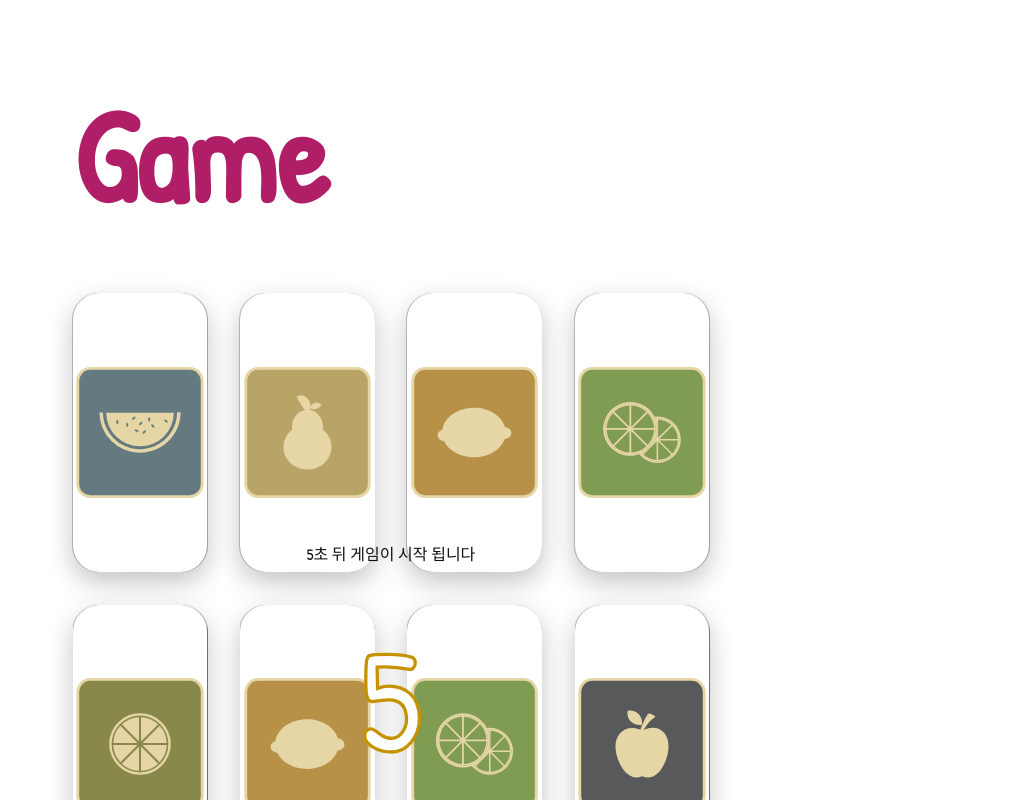
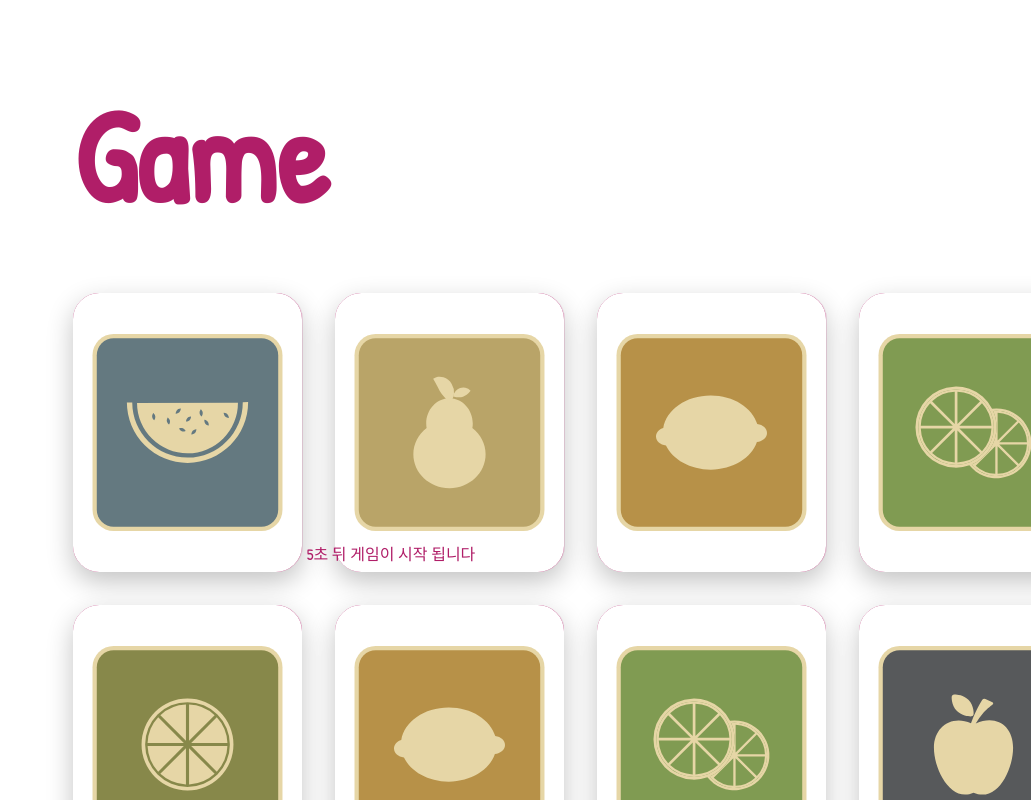
Before and after one commit to chuhongkyu/Card, a Next.js app: page /home/game in a window 1280 px wide. Shown: the whole page, without its empty margins (249-1280 px from the left). Built offline with nearby package versions, Linux system fonts and the light colour scheme.

Commit message:
Add Menu

```diff
--- a/components/Fruit.tsx
+++ b/components/Fruit.tsx
@@ -52,6 +52,7 @@ const Fruit = ({ index, clear, state, fail}:Ifruit) =>{
                             <img src={frontList[index]} alt={index+""} />
                         </div>
                         <div className={styles.__back}>
+                            <div className={styles.__box}></div>
                         </div>
                     </motion.div>
                 )
--- a/components/InfoTime.tsx
+++ b/components/InfoTime.tsx
@@ -12,6 +12,7 @@ export default function InfoTime (){
           <motion.div
             className={styles.count_div}
             animate={{
+              y:["0%", "-20%","-40%","-60%","-80%","-100%"],
               transition: { delay: 0.5, duration: 5, type: "spring" },
             }}
           >
--- a/components/Menu.tsx
+++ b/components/Menu.tsx
@@ -1,3 +1,4 @@
+import { motion } from "framer-motion"
 import { useRouter } from "next/router"
 import styles from "styles/Game.module.scss"
 
@@ -11,15 +12,22 @@ export default function Menu({min,sec,func}:Iprop) {
     const router = useRouter()
 
     const reStart = () =>{
-      router.push('home/')
+      router.push('/home')
     }
     return(
-        <div id={styles.Menu}>
-            <h1>종료</h1>
-            <p>{min}:{sec}</p>
-            <span onClick={reStart}>처음으로</span>
-            <span onClick={func}>다시시작</span>
-        </div>
+        <motion.div
+            id={styles.Menu}
+            initial={{y:0}}
+            animate={{y:[500, 0], scaleY:[0.6,1], opacity:[0,1]}}
+        >
+            <div className={styles.mask}></div>
+            <div className={styles.info}>
+                <h1>Game Over</h1>
+                <p>Score {min}:{sec}</p>
+                <span onClick={reStart}>Home !</span>
+                <span onClick={func}>ReStart !</span>
+            </div>
+        </motion.div>
 
     )
 }
--- a/pages/home/game.tsx
+++ b/pages/home/game.tsx
@@ -349,7 +349,8 @@ export default function Game() {
 
   //다시 시작
   const reStart = () => {
-    setStart(false);
+    setStart(true);
+    setGame(false)
     setMenu(false);
     reset();
     setTimer(false);
@@ -375,7 +376,7 @@ export default function Game() {
     <Layout>
         <motion.div id={styles.game_section}>
             <h1 className={styles.title}>Game</h1>
-            <motion.div
+            {start ? <motion.div
               className={styles.container}
               style={game ? {}:{pointerEvents: "none"}}
             >
@@ -398,13 +399,13 @@ export default function Game() {
                         )
                     })
                 }
-            </motion.div>
+            </motion.div> : null}
         </motion.div>
         {timer ?
           <Clock minute={minuteTime} second={secondTime} />:
           <InfoTime />
         }
-        {menu ? <Menu min={minuteTime} sec={secondTime} func={() => setStart(!start)} />: null }
+        {menu ? <Menu min={minuteTime} sec={secondTime} func={reStart} />: null }
     </Layout>
   )
 }
--- a/pages/home/index.tsx
+++ b/pages/home/index.tsx
@@ -22,8 +22,8 @@ export default function Home() {
         </div>
       </div>
       <div className={styles.btn_group}>
-        <span className={styles.btn_start} onClick={onStart}>start</span>
-        <span className={styles.btn_tutorial}>tutorial</span>
+        <span className={styles.btn_start} onClick={onStart}>start !</span>
+        <span className={styles.btn_tutorial}>tutorial !</span>
       </div>
     </Layout>
   )
--- a/styles/Game.module.scss
+++ b/styles/Game.module.scss
@@ -23,6 +23,8 @@
             grid-column: span 1;
             position: relative;
             backface-visibility: hidden;
+            box-shadow: rgba(0, 0, 0, 0.24) 0 __vw(3) __vw(8);
+            border-radius: __vw(8);
                 .__front{
                     width: 100%;
                     height: 100%;
@@ -36,19 +38,29 @@
                     flex-direction: column;
                     background-color: white;
                     border-radius: __vw(8);
-                    box-shadow: rgba(0, 0, 0, 0.24) 0 __vw(3) __vw(8);
                     img{
-                        width: __vw(40);
-                        height: __vw(40);
+                        width: __vw(60);
+                        height: __vw(60);
                     }
                 }
                 .__back{
                     transform: rotateY(180deg);
-                    background-color: gray;
+                    background-color: white;
                     border-radius: __vw(8);
+                    border: __vw(1) solid var(--theme-4);
                     width: 100%;
                     height: 100%;
-                    // backface-visibility: hidden;
+                    display: flex;
+                    justify-content: center;
+                    align-items: center;
+                    flex-direction: column;
+                    .__box{
+                        padding: __vw(34);
+                        width: fit-content;
+                        height: fit-content;
+                        background-color: var(--theme-4);
+                        border-radius: __vw(8);
+                    }
                 }
         }
     }
@@ -66,15 +78,16 @@
     z-index: 9;
     h2 {
       font-size: __vw(20);
+      color: var(--theme-4);
     }
     .clock {
         width: __vh(114);
         height: __vh(60);
         font-size: __vh(20);
         border-radius: __vw(1000);
-        border: solid __vw(2) #c69200;
+        border: __vw(3) solid var(--theme-4);
         background-color: #fff;
-        color: #111;
+        color: var(--theme-4);
         text-align: center;
         display: flex;
         justify-content: center;
@@ -93,6 +106,7 @@
     left: 0;
     bottom: __vh(40);
     z-index: 9;
+    color: var(--theme-4);
     .ready_count {
         margin-top: __vw(10);
         display: flex;
@@ -119,16 +133,62 @@
             font-size: __vw(45);
             color: white;
             -webkit-text-stroke-width: __vw(1);
-            -webkit-text-stroke-color: #c69200;
+            -webkit-text-stroke-color: var(--theme-4);
         }
     }
 }
 
 #Menu{
+   padding: __vw(20);
    width: 100%;
    height: 100%;
-   position: absolute;
+   position: fixed;
    z-index: 99;
    top: 0;
    left: 0;
+   background-color: white;
+   transform-origin: bottom;
+   .mask{
+       width: 100%;
+       height: __vw(50);
+       position: absolute;
+       top: 0;
+       left: 0;
+       background-color: var(--theme-4);
+   }
+   .info{
+        width: 100%;
+        height: 100%;
+        position: absolute;
+        top: 0;
+        left: 0;
+        z-index: 99;
+        display: flex;
+        justify-content: flex-start;
+        align-items: center;
+        flex-direction: column;
+        gap: __vw(5);
+       h1{
+            padding-top: __vw(80);
+            font-size: __vw(50);
+            margin-bottom: __vw(50);
+       }
+       p{
+            font-size: __vw(30);
+            margin-bottom: __vw(100);
+       }
+       span{
+            display: inline-block;
+            width: __vw(190);
+            height: __vw(50);
+            border-radius: __vw(25);
+            background-color: var(--theme-2);
+            color: white;
+            text-shadow: __vw(2) __vw(2) __vw(3) rgba(255,255,255,0.1);
+            display: flex;
+            justify-content: center;
+            align-items: center;
+       }
+   }
+
 }
```
